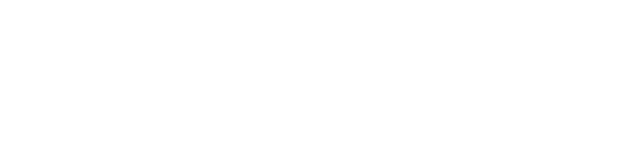
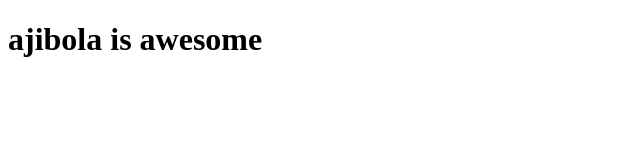
Before and after one commit to ajibolashodipo/git-one, a plain HTML site: page index.html in a window 1280 px wide. Shown: the whole page, without its empty margins (0-640 px from the left). Drawn offline with Linux system fonts and the light colour scheme.

Commit message:
added h1

```diff
--- a/index.html
+++ b/index.html
@@ -6,5 +6,7 @@
     <meta http-equiv="X-UA-Compatible" content="ie=edge" />
     <title>whooo</title>
   </head>
-  <body></body>
+  <body>
+    <h1>ajibola is awesome</h1>
+  </body>
 </html>
```
